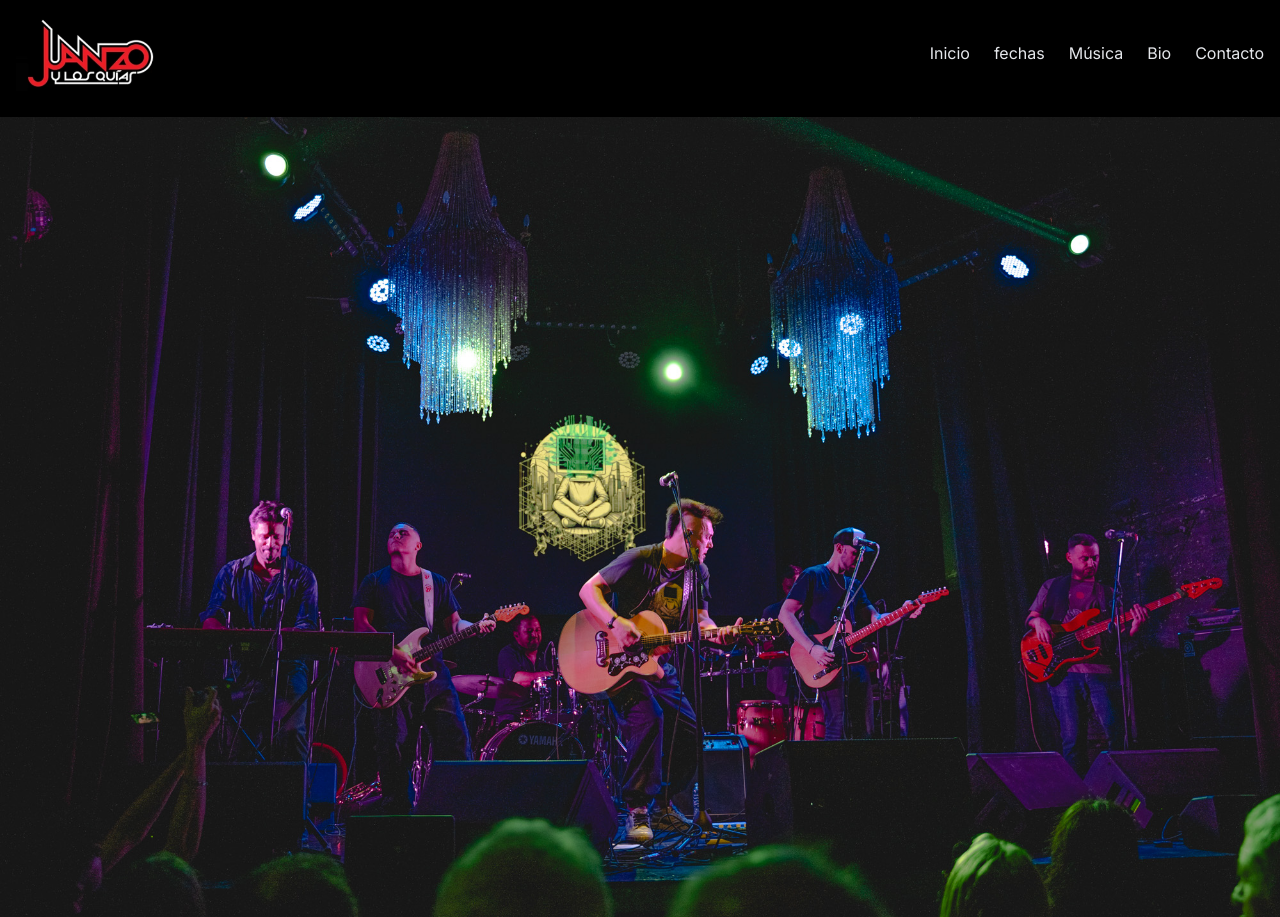
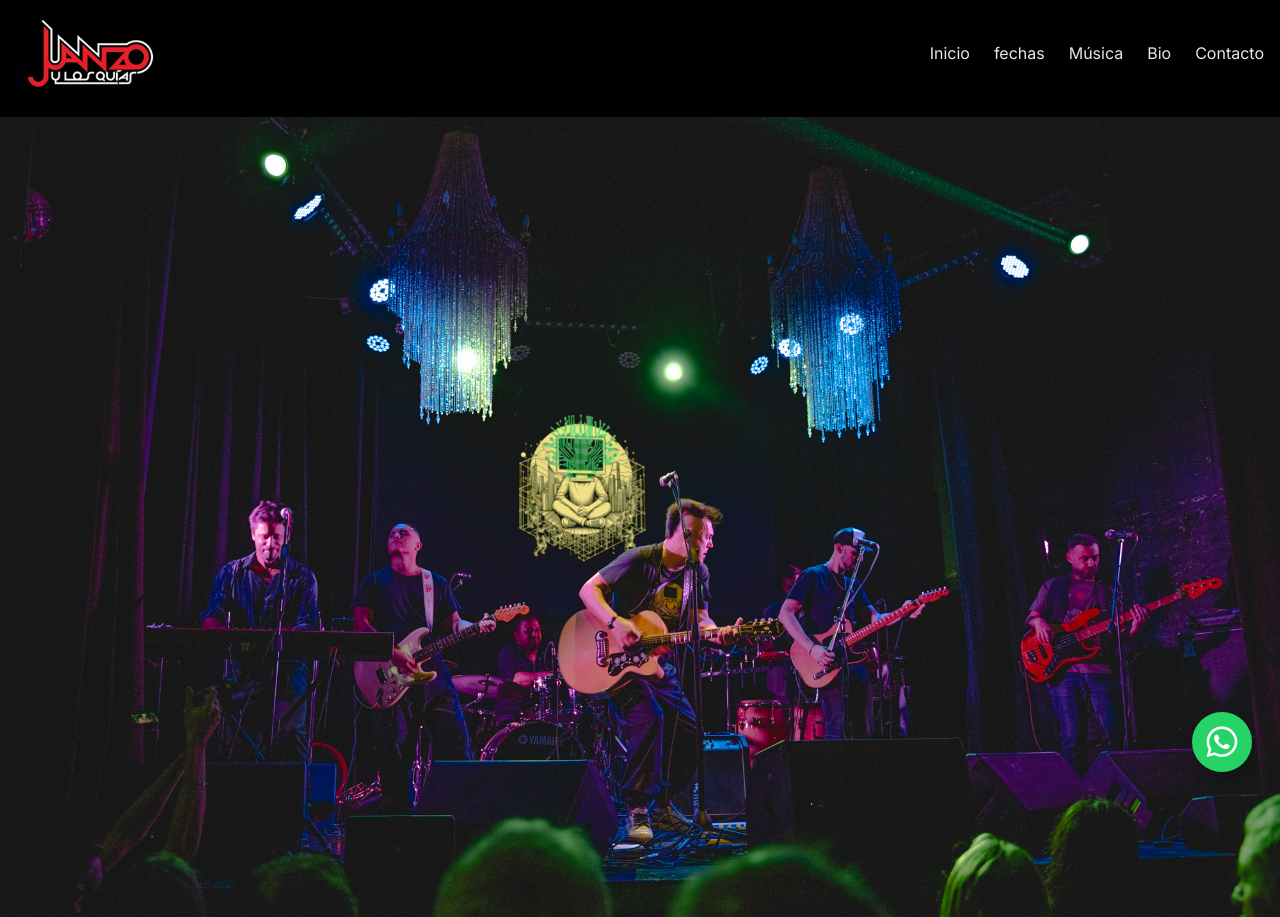
Before and after one commit to tobiasCarbonare/juanzoYLosQuias, a plain HTML site: page index.html in a window 1280 px wide. Shown: the top 917 px of the page. Drawn offline with nearby package versions, Linux system fonts and the light colour scheme.

Commit message:
icono wp

```diff
--- a/estilos.css
+++ b/estilos.css
@@ -1,5 +1,25 @@
 /* ESTILOS BASE */
-
+.whatsapp-float {
+  position: fixed;
+  bottom: 28px;
+  right: 28px;
+  background: #25d366;
+  color: white;
+  width: 60px;
+  height: 60px;
+  border-radius: 50%;
+  display: flex;
+  align-items: center;
+  justify-content: center;
+  font-size: 2.2rem;
+  box-shadow: 0 4px 12px rgba(0,0,0,0.25);
+  z-index: 1000;
+  transition: background 0.2s;
+  text-decoration: none;
+}
+.whatsapp-float:hover {
+  background: #1ebe57;
+}
 .fechas, .fechasBis {
     background: linear-gradient(400deg, rgba(195, 34, 34, 1) 0%, rgba(0, 0, 0, 1) 50%);
 }
@@ -178,4 +198,5 @@ section {
     background-position: 100% center;
   }
 }
+
 }
--- a/index.html
+++ b/index.html
@@ -108,7 +108,10 @@
         </div>
     </header>
 
+
+
     <main>
+
         <section id="hero" class="animated-background h-screen bg-cover bg-center flex items-center justify-center text-center px-4" style="background-image: url('img/@caroconde.ph (24).jpg');
             background-size: cover;
             background-position: center;
@@ -479,7 +482,12 @@ La banda continúa su camino con la convicción de que la música, más que un f
 
         });
     </script>
+<!-- Botón flotante de WhatsApp -->
+<a href="https://wa.me/5491167532525" target="_blank" class="whatsapp-float" aria-label="WhatsApp">
+  <i class="fab fa-whatsapp"></i>
+</a>
 
+<!-- Cambia el número en el href por el tuyo -->
 </body>
 
 </html>
```
